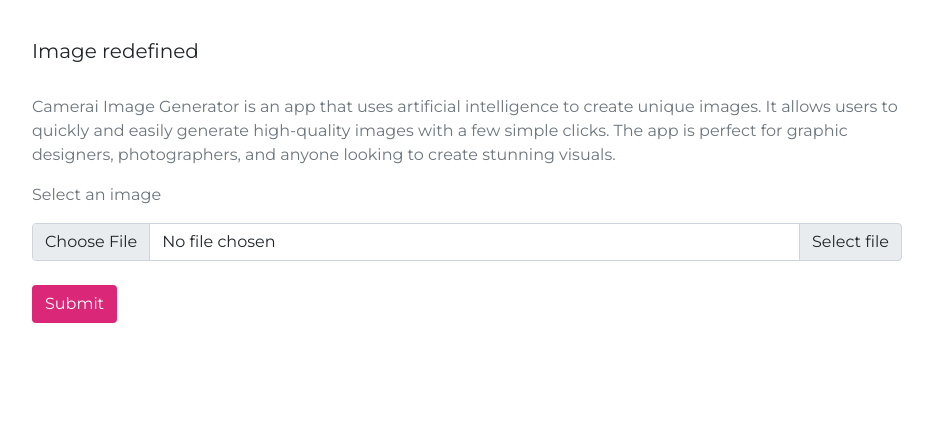
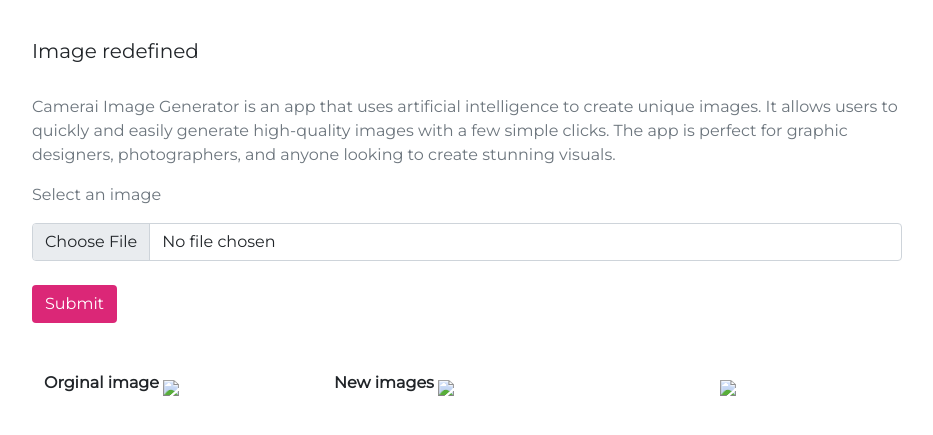
Before and after one commit to divinejoshua/camerai, a Django app: page / in a window 1280 px wide. Shown: the part 57-492 px from the top of the page, without its empty margins (173-1106 px from the left). Run offline with Django 4.2, Linux system fonts and the light colour scheme; some libraries are stand-ins or nearby versions.

Commit message:
Made changes

```diff
--- a/camerai/templates/camerai/index.html
+++ b/camerai/templates/camerai/index.html
@@ -26,6 +26,9 @@
         }
         .bg-main{
             background-color: #DB2777;
+        }
+        .image-display{
+            width: 100%;
         }
     </style>
 
@@ -60,15 +63,28 @@
         <form method="post" action="">{% csrf_token %}
             <div class="input-group mb-3 mt-3">
                 <input type="file" class="form-control" id="inputGroupFile02">
-                <label class="input-group-text " for="inputGroupFile02">Select file</label>
+                <!-- <label class="input-group-text " for="inputGroupFile02">Select file</label> -->
             </div>
 
             <button type="submit" class="btn bg-main text-white mt-2">Submit</button>
         </form>
 
         <!-- Image thumbnail  -->
-        <div>
-
+        <div class="container mt-5">
+            <div class="row align-items-start">
+                <div class="col">
+                    <b>Orginal image</b>
+                    <img src="https://via.placeholder.com/150" class="image-display mt-2">
+                </div>
+                <div class="col">
+                    <b>New images</b>
+                    <img src="https://via.placeholder.com/150" class="image-display mt-2">
+                </div>
+                <div class="col">
+                    <b class="text-white">New image</b>
+                    <img src="https://via.placeholder.com/150" class="image-display mt-2">
+                </div>
+            </div>
         </div>
 
 
```
